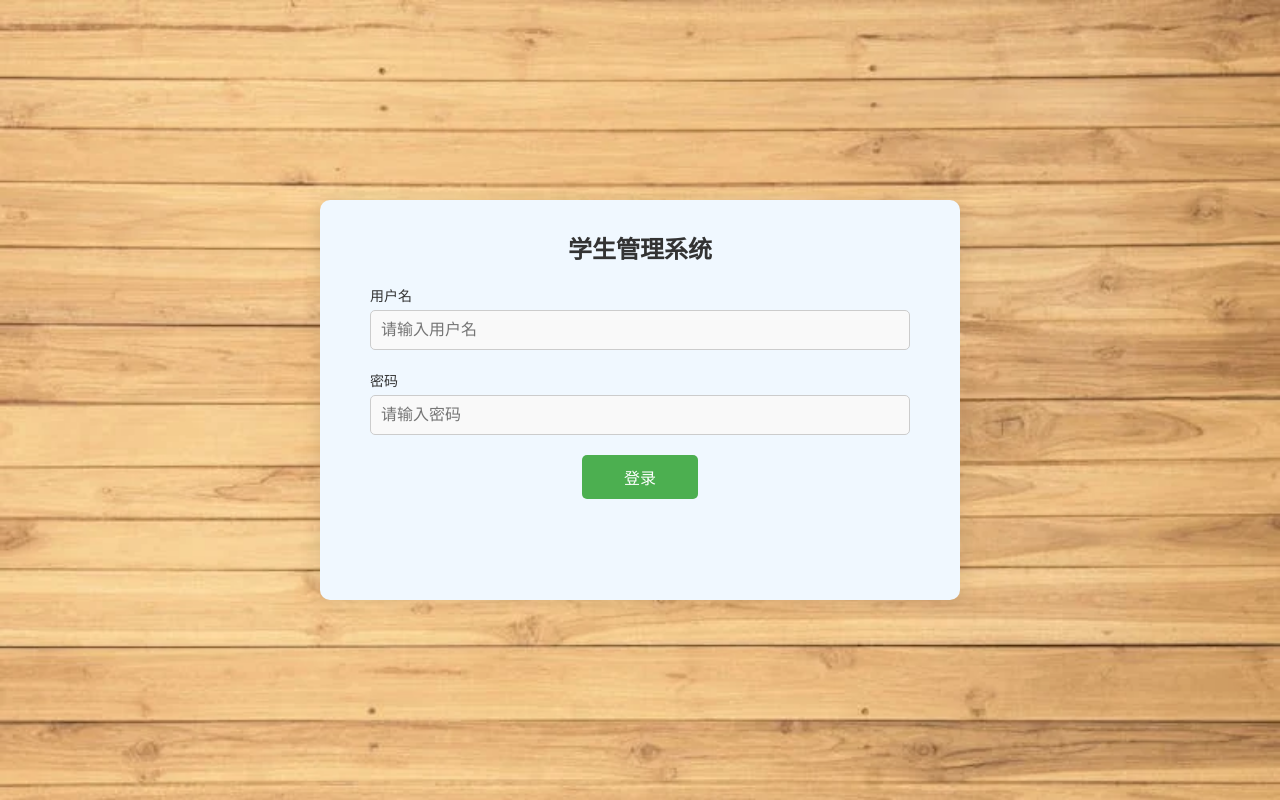
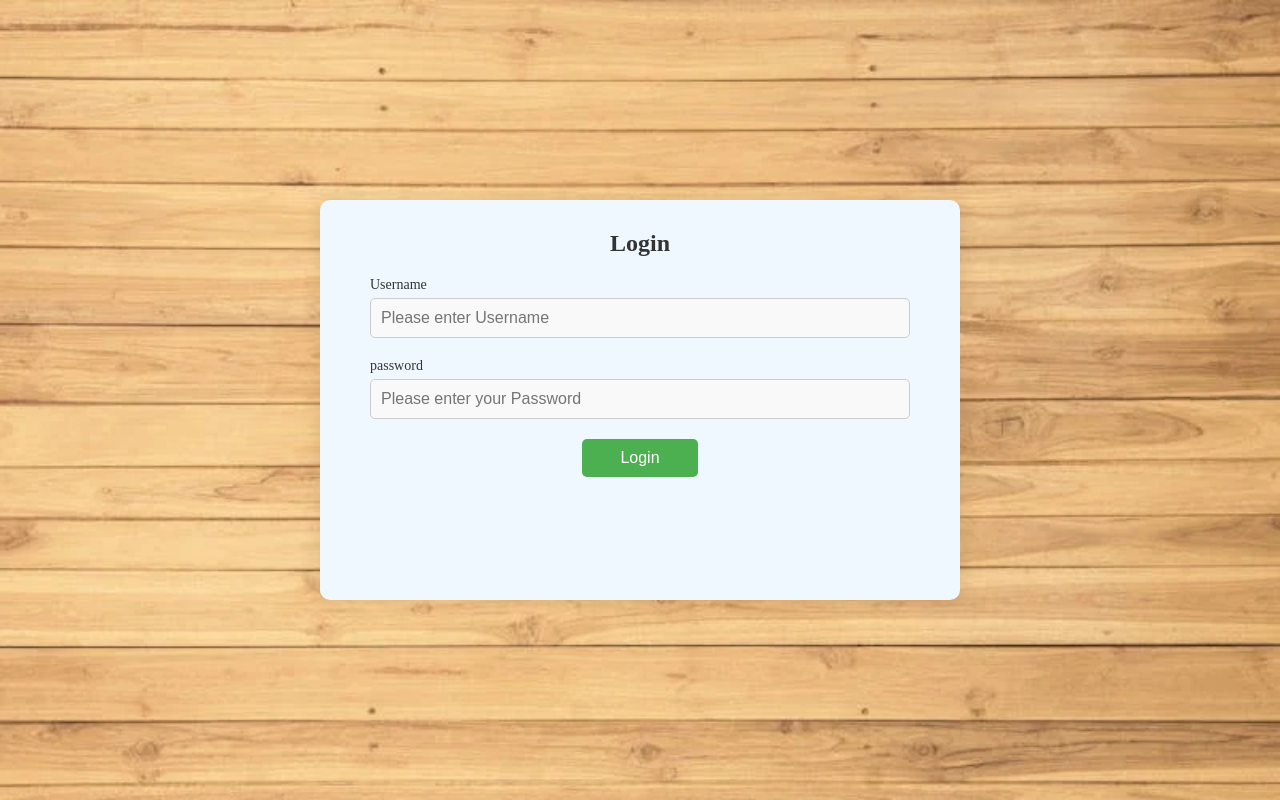
Before and after one commit to PeiPeiLinLin/Homeless_manage_system, a Flask app: page / in a window 1280 px wide. Run offline with Flask 3, Linux system fonts and the light colour scheme.

Commit message:
Login renew

```diff
--- a/templates/login.html
+++ b/templates/login.html
@@ -3,23 +3,23 @@
 <head>
     <meta charset="UTF-8">
     <meta name="viewport" content="width=device-width, initial-scale=1.0">
-    <title>学生管理系统登录</title>
+    <title>Login</title>
     <link rel="stylesheet" href="/static/log_in_page.css">
 </head>
 <body>
     <div class="sky">
         <div class="log_in">
-            <h2>学生管理系统</h2>
+            <h2>Login</h2>
             <form id="loginForm" action="/login" method="POST">
                 <div class="input-group">
-                    <label for="username">用户名</label>
-                    <input type="text" id="username" name="username" placeholder="请输入用户名" required>
+                    <label for="username">Username</label>
+                    <input type="text" id="username" name="username" placeholder="Please enter Username" required>
                 </div>
                 <div class="input-group">
-                    <label for="password">密码</label>
-                    <input type="password" id="password" name="password" placeholder="请输入密码" required>
+                    <label for="password">password</label>
+                    <input type="password" id="password" name="password" placeholder="Please enter your Password" required>
                 </div>
-                <button type="submit" class="login-btn">登录</button>
+                <button type="submit" class="login-btn">Login</button>
             </form>
         </div>
     </div>
```
